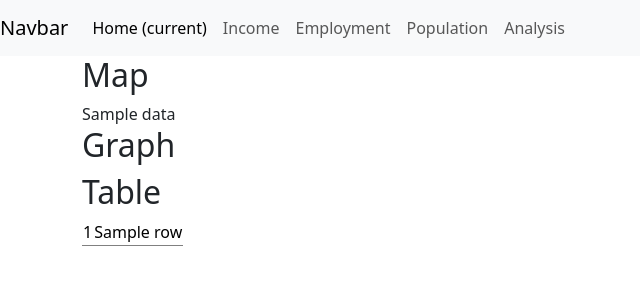
After one commit to sbowe1/california-demographics, a Flask app: template templates/income.html in a window 1280 px wide. The commit adds this page. Shown: the top 300 px of the page, without its empty margins (0-640 px from the left). Run offline with Flask 2, Linux system fonts and the light colour scheme; the template is opened without the code that fills it: most values are stand-ins (such as "Sample title", 1, 10 or a date in 2020); some libraries are stand-ins or nearby versions.

Commit message:
sqlite & flask

```diff
--- /dev/null
+++ b/app.py
@@ -0,0 +1,31 @@
+from flask import Flask, render_template
+from sqlalchemy import create_engine
+
+app = Flask(__name__)
+
+
+@app.route("/")
+def home():
+    return render_template("index.html")
+
+@app.route("/income")
+def income():
+    engine = create_engine(f"sqlite:///resources/sqlite/income.sqlite")
+    data = engine.execute("SELECT * FROM income")
+    return render_template("income.html", data=data)
+
+@app.route("/employment")
+def employment():
+    engine = create_engine(f"sqlite:///resources/sqlite/unemployment.sqlite")
+    data = engine.execute("SELECT * FROM unemployment")
+    return render_template("employment.html", data=data)
+
+
+@app.route("/population")
+def population():
+    engine = create_engine(f"sqlite:///resources/sqlite/population.sqlite")
+    data = engine.execute("SELECT * FROM population")
+    return render_template("income.html", data=data)
+
+if __name__ == "__main__":
+    app.run(debug=True)
--- /dev/null
+++ b/templates/income.html
@@ -0,0 +1,48 @@
+<!DOCTYPE html>
+<html lang="en">
+
+<head>
+    <meta charset="utf-8">
+    <meta name="viewport" content="width=device-width, initial-scale=1.0">
+    <meta http-equiv="X-UA-Compatible" content="ie=edge">
+    <title> </title>
+    <!-- Bootstrap Stylesheet -->
+    <link rel="stylesheet" href="assets/css/bootstrap.min.css" media="screen">
+
+</head>
+
+<body>
+    <!-- Navbar -->
+      {% include 'nav.html' %}
+      <div class="container">
+        <section class="row">
+            <div class="col-md-12">
+                <h2 class="header">Map</h2>
+                <div class="map">{{data}}</div>
+            </div>
+        </section>
+        <section class="row">
+            <div class="col-md-12">
+                <h2 class="header">Graph</h2>
+                <div class="graph"></div>
+            </div>
+        </section>
+        <section class="row">
+            <div class="col-md-12">
+                <h2 class="header">Table</h2>
+                <div class="table">
+                  <table>
+                    {% for row in data %}
+                    <tr>
+                      <td> {{ row[0] }}</td>
+                      <td> {{ row[1] }}</td>
+                    </tr>
+                    {% endfor %}
+                  </table>
+                </div>
+            </div>
+        </section>
+      </div>
+</body>
+
+</html>
--- /dev/null
+++ b/templates/nav.html
@@ -0,0 +1,15 @@
+<nav class="navbar navbar-expand-lg navbar-light bg-light">
+    <a class="navbar-brand" href="#">Navbar</a>
+    <button class="navbar-toggler" type="button" data-toggle="collapse" data-target="#navbarNavAltMarkup" aria-controls="navbarNavAltMarkup" aria-expanded="false" aria-label="Toggle navigation">
+      <span class="navbar-toggler-icon"></span>
+    </button>
+    <div class="collapse navbar-collapse" id="navbarNavAltMarkup">
+      <div class="navbar-nav">
+        <a class="nav-item nav-link active" href="/">Home <span class="sr-only">(current)</span></a>
+        <a class="nav-item nav-link" href="/income">Income</a>
+        <a class="nav-item nav-link" href="/employment">Employment</a>
+        <a class="nav-item nav-link" href="/population">Population</a>
+        <a class="nav-item nav-link" href="/analysis">Analysis</a>
+      </div>
+    </div>
+</nav>
```
Also changed, not shown: index.html (deleted, +0 -38 lines), pages/population.html (deleted, +0 -54 lines), templates/employment.html (renamed from pages/employment.html, +1 -15 lines), templates/index.html (added, +24 -0 lines), templates/analysis.html (renamed from pages/analysis.html), templates/population.html (renamed from pages/income.html).
